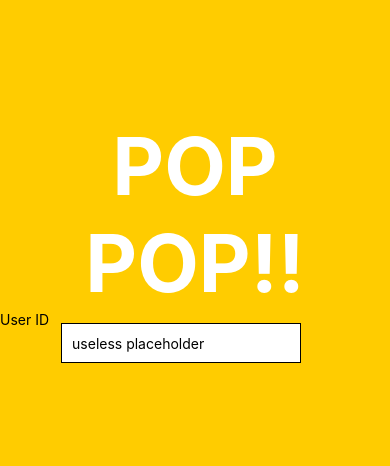
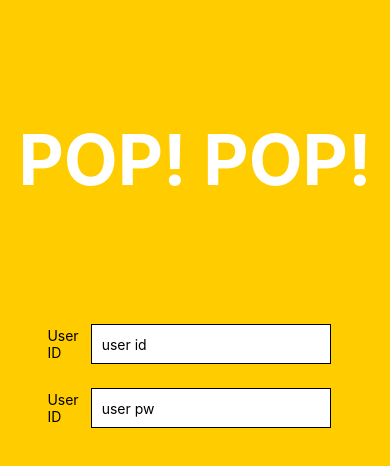
Before and after one commit to growingtree-code/RN_practice, a React Native app: screen / in a window 390 px wide. Shown: the top 466 px of the page. Built offline with nearby package versions, Linux system fonts and the light colour scheme.

Commit message:
add id,pw input box and position modify

```diff
--- a/App.js
+++ b/App.js
@@ -1,4 +1,4 @@
-//react-native_modal 노션에 코드있음
+//react-native_modal-> code in notion
 //make login page
 import React from 'react';
 import { SafeAreaView, View, Text, Button, TextInput } from 'react-native';
@@ -11,19 +11,31 @@ const App = () => {
   return (
      <SafeAreaView style = {css.back}>
         <View style = {css.vw}>
+           <View>
                <Text style={css.poppop}>
-              POP POP!!
+                  POP! POP!
                </Text>
-           {/* <PreviewLayout label="flexDirection" value={["row"]}sselectedValue={flexDirection} setSelectedValue={setflexDirection}></PreviewLayout> */}
+           </View>
+           <View style={css.idpw}>
                <View style={css.testflex}>
                   <Text>User ID</Text>
                   <TextInput style={css.tbox} onChangeText={onChangeNumber}
                         value={number}
-                     placeholder="useless placeholder"
+                        placeholder="user id"
+                        keyboardType="numeric">
+                  </TextInput>
+               </View>
+               <View style={css.testflex}>
+                  <Text>User ID</Text>
+                  <TextInput style={css.tbox} onChangeText={onChangeNumber}
+                        value={number}
+                        placeholder="user pw"
                         keyboardType="numeric">
                   </TextInput>
                </View>
             </View>
+        </View>
+
      </SafeAreaView>
 
   )
--- a/css/custom.js
+++ b/css/custom.js
@@ -14,14 +14,17 @@ const styles = StyleSheet.create({
    },
    vw:{//view
       flex: 1,
-      //justifyContent: 'center',
    },
    poppop: {
       fontWeight: 'bold',
-      fontSize:80,
+      fontSize:70,
       color:'white',
       marginTop:'30%',
       textAlign :'center',//tex전용 가로
+   },
+   idpw:{
+      margin:100,
+      padding:10,
    },
    tbox:{
       height: 40,
@@ -31,9 +34,9 @@ const styles = StyleSheet.create({
       backgroundColor:'white'
    },
    testflex:{
-      flex:1,
       flexDirection: 'row',//가로로 나열
-      width:'100%',
+        alignItems: 'center',
+     justifyContent: 'center',
    },
 
 
```
Lines whose indentation alone changed are shown as unchanged.
